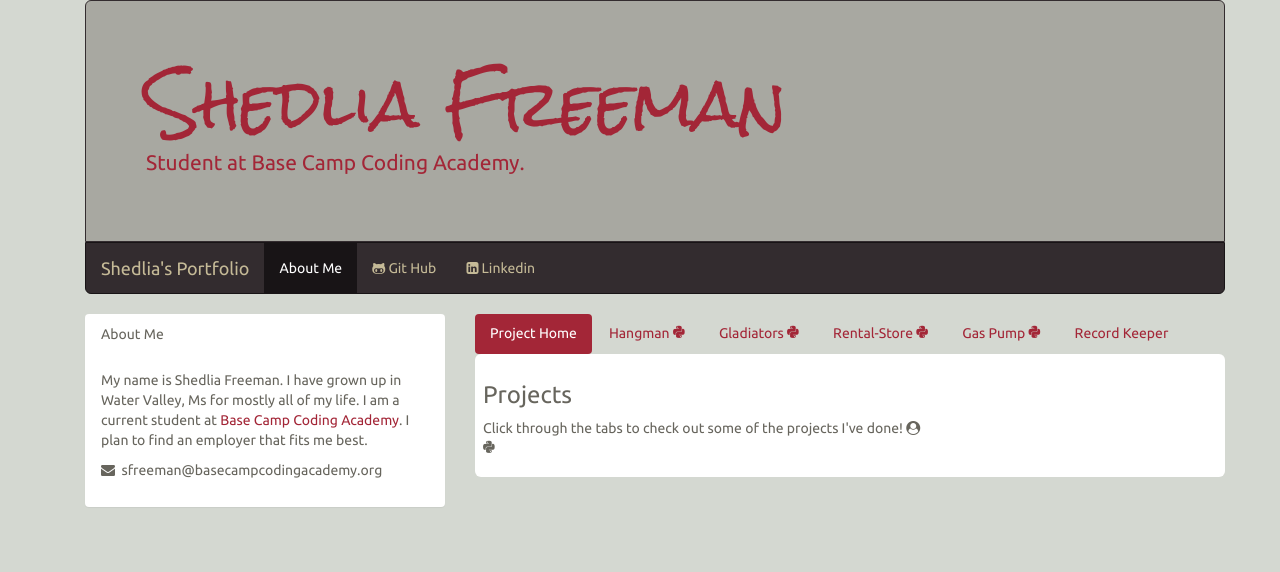
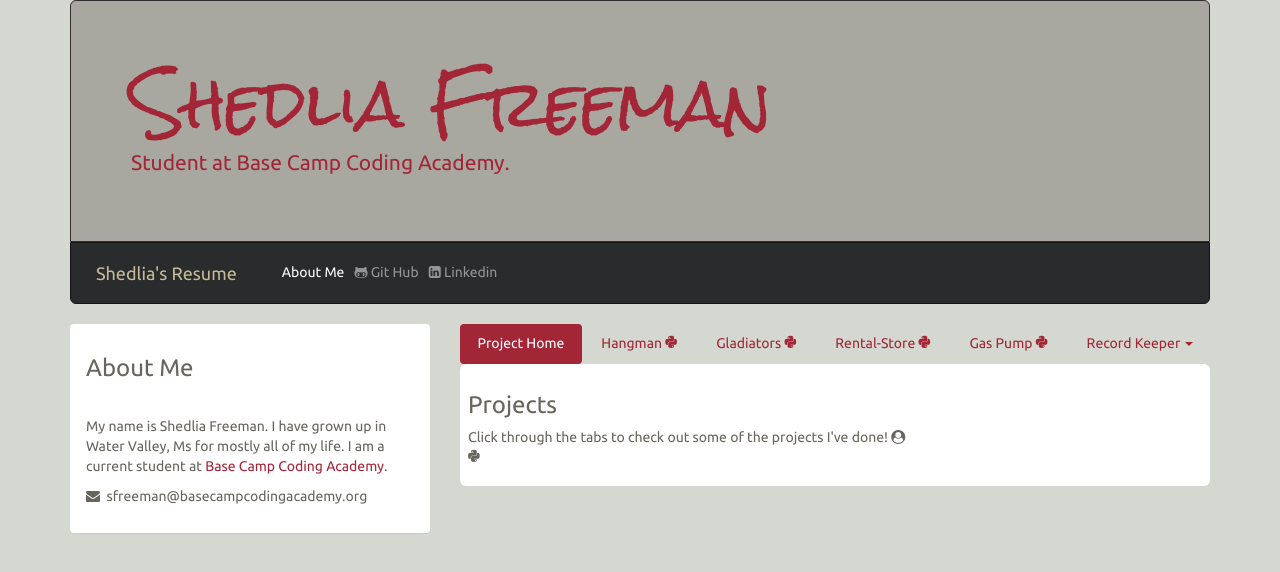
Before and after one commit to Sfreeman99/old-portfolio, a plain HTML site: page index.html in a window 1280 px wide. Drawn offline with nearby package versions, Linux system fonts and the light colour scheme; a script that the page names is missing.

Commit message:
Implemented bootstrap 3 and 4 views

```diff
--- a/index.html
+++ b/index.html
@@ -6,146 +6,225 @@
     <meta name="viewport" content="width=device-width, initial-scale=1.0">
     <meta http-equiv="X-UA-Compatible" content="ie=edge">
     <title>Shedlia's Portfolio</title>
-    <link rel="stylesheet" type="text/css" href="lavish.css">
     <!-- Bootstrap 4 Link starts here -->
-    <!-- <link rel="stylesheet" href="https://maxcdn.bootstrapcdn.com/bootstrap/4.0.0-alpha.6/css/bootstrap.min.css" integrity="sha384-rwoIResjU2yc3z8GV/NPeZWAv56rSmLldC3R/AZzGRnGxQQKnKkoFVhFQhNUwEyJ"
+    <link rel="stylesheet" href="https://maxcdn.bootstrapcdn.com/bootstrap/4.0.0-alpha.6/css/bootstrap.min.css" integrity="sha384-rwoIResjU2yc3z8GV/NPeZWAv56rSmLldC3R/AZzGRnGxQQKnKkoFVhFQhNUwEyJ"
         crossorigin="anonymous">
     <script src="https://code.jquery.com/jquery-3.1.1.slim.min.js" integrity="sha384-A7FZj7v+d/sdmMqp/nOQwliLvUsJfDHW+k9Omg/a/EheAdgtzNs3hpfag6Ed950n"
         crossorigin="anonymous"></script>
     <script src="https://cdnjs.cloudflare.com/ajax/libs/tether/1.4.0/js/tether.min.js" integrity="sha384-DztdAPBWPRXSA/3eYEEUWrWCy7G5KFbe8fFjk5JAIxUYHKkDx6Qin1DkWx51bBrb"
         crossorigin="anonymous"></script>
     <script src="https://maxcdn.bootstrapcdn.com/bootstrap/4.0.0-alpha.6/js/bootstrap.min.js" integrity="sha384-vBWWzlZJ8ea9aCX4pEW3rVHjgjt7zpkNpZk+02D9phzyeVkE+jo0ieGizqPLForn"
-        crossorigin="anonymous"></script> -->
-    <!-- Bootstrap 4 Links end here -->
-    <!--__________________________________________________________________________ -->
+        crossorigin="anonymous"></script>
+    <!-- Bootstrap 4 Links end here
+    <!--__________________________________________________________________________-->
     <!-- Bootstrap 3 links below this line -->
+    <!-- jQuery library -->
+    <!-- <script src="https://ajax.googleapis.com/ajax/libs/jquery/3.2.1/jquery.min.js"></script> -->
+    <!-- Latest compiled JavaScript -->
+    <!-- <script src="https://maxcdn.bootstrapcdn.com/bootstrap/3.3.7/js/bootstrap.min.js"></script> -->
+    <!-- End of Bootstrap 3 Links -->
     <link rel="stylesheet" href="https://maxcdn.bootstrapcdn.com/font-awesome/4.7.0/css/font-awesome.min.css">
-    <!-- jQuery library -->
-    <script src="https://ajax.googleapis.com/ajax/libs/jquery/3.2.1/jquery.min.js"></script>
-    <!-- Latest compiled JavaScript -->
-    <script src="https://maxcdn.bootstrapcdn.com/bootstrap/3.3.7/js/bootstrap.min.js"></script>
-    <!-- End of Bootstrap 3 Links -->
     <link rel="stylesheet" type="text/css" href="special_icons/font-mfizz.css">
     <link href="https://fonts.googleapis.com/css?family=Rock+Salt|Ubuntu" rel="stylesheet">
+    <link rel="stylesheet" type="text/css" href="lavish.css">
     <link rel="stylesheet" type="text/css" href="stylesheet.css">
 </head>
 
 <body>
-    <div class='container'>
-        <div class="container">
-            <div class="jumbotron">
-                <h1>Shedlia Freeman</h1>
-                <p>Student at Base Camp Coding Academy.</p>
+    <div class='container-fluid'>
+        <div class='container'>
+            <div class="jumbotron jumbotron-fluid" id="grad">
+                <h1 class="display-5">Shedlia Freeman</h1>
+                <p class='lead'>Student at Base Camp Coding Academy.</p>
             </div>
+            <!-- Bootstrap 4 NavBar -->
+            <nav class="navbar navbar-toggleable-md navbar-inverse bg-inverse">
+                <button class="navbar-toggler navbar-toggler-right" type="button" data-toggle="collapse" data-target="#navbarNavAltMarkup"
+                    aria-controls="navbarNavAltMarkup" aria-expanded="false" aria-label="Toggle navigation">
+                    <span class="navbar-toggler-icon"></span>
+                </button>
+                <a class="navbar-brand" href="https://docs.google.com/a/basecampcodingacademy.org/document/d/1_h_e7eS3UIjBmZ0pV1QCCs1349uV3nOvnCT-L-5sKA0/edit?usp=sharing"
+                    target="__blank">Shedlia's Resume</a>
+                <div class="collapse navbar-collapse" id="navbarNavAltMarkup">
+                    <div class="navbar-nav">
+                        <a class="nav-item nav-link active" href="index.html">About Me
+                            <span class="sr-only"></span>
+                        </a>
+                        <a class="nav-item nav-link" href="https://github.com/Sfreeman99" target='__blank'>
+                            <i class="fa fa-github-alt" aria-hidden="true"></i> Git Hub</a>
+                        <a class="nav-item nav-link" href="https://www.linkedin.com/in/shedlia-freeman-265609149/" target='__blank'>
+                            <i class="fa fa-linkedin-square" aria-hidden="true"></i> Linkedin</a>
+                    </div>
+                </div>
+            </nav>
+        </div>
+        <!-- Bootstrap 4 NavBar End -->
+        <!-- Bootstrap 3 NavBar -->
+        <!-- <div class='container'>
             <nav class="navbar navbar-inverse">
                 <div class="container-fluid">
                     <div class="navbar-header">
-                        <a class="navbar-brand" href="#">Shedlia's Portfolio</a>
+                        <a class="navbar-brand" href="https://docs.google.com/a/basecampcodingacademy.org/document/d/1_h_e7eS3UIjBmZ0pV1QCCs1349uV3nOvnCT-L-5sKA0/edit?usp=sharing"
+                            target="__blank">Shedlia's Resume</a>
                     </div>
                     <ul class="nav navbar-nav">
-                        <li class="active"><a href="index.html">About Me</a></li>
-                        <li><a href="https://github.com/Sfreeman99" target='__blank'><i class="fa fa-github-alt" aria-hidden="true"></i> Git Hub</a></li>
-                        <li><a href="https://www.linkedin.com/in/shedlia-freeman-265609149/" target='__blank'><i class="fa fa-linkedin-square" aria-hidden="true"></i> Linkedin</a></li>
-                    </ul>
-                </div>
-            </nav>
+            <li class="active">
+                <a href="index.html">About Me</a>
+            </li>
+            <li>
+                <a href="https://github.com/Sfreeman99" target='__blank'>
+                    <i class="fa fa-github-alt" aria-hidden="true"></i> Git Hub</a>
+            </li>
+            <li>
+                <a href="https://www.linkedin.com/in/shedlia-freeman-265609149/" target='__blank'>
+                    <i class="fa fa-linkedin-square" aria-hidden="true"></i> Linkedin</a>
+            </li>
+            </ul>
+        </div>
+        </nav> -->
+        <!-- BootStrap 3 NavBar end -->
+        <div class='container'>
             <div class="row">
-                <div class="col-lg-4">
+                <div class="col-xl-4 col-lg-4 col-md-auto col-sm-auto">
                     <div class="panel">
-                        <div class="panel-heading">About Me</div>
+                        <div class="panel-heading">
+                            <h3>About Me</h3>
+                        </div>
                         <div class="panel-body">
                             <p>My name is Shedlia Freeman. I have grown up in Water Valley, Ms for mostly all of my life. I
                                 am a current student at
                                 <a href='http://www.basecampcodingacademy.org' target="__blank">Base Camp Coding Academy</a>.
-                                I plan to find an employer that fits me best.
                             </p>
-                            <p>
+                            <p id='p1'>
                                 <i class="fa fa-envelope" aria-hidden="true"></i>&nbsp;&nbsp;sfreeman@basecampcodingacademy.org
                             </p>
 
                         </div>
                     </div>
                 </div>
-                <div class="col-lg-8">
-                    <ul class="nav nav-pills">
-                        <li class="active"><a data-toggle="pill" href="#home">Project Home</a></li>
-                        <li><a data-toggle="pill" href="#menu1">Hangman&nbsp;<i class="icon-python"></i></a></li>
-                        <li><a data-toggle="pill" href="#menu2">Gladiators&nbsp;<i class="icon-python"></i></a></li>
-                        <li><a data-toggle="pill" href="#menu3">Rental-Store&nbsp;<i class="icon-python"></i></a></li>
-                        <li><a data-toggle="pill" href="#menu4">Gas Pump&nbsp;<i class="icon-python"></i></a></li>
+                <div class="col-xl-8 col-lg-8 col-md-auto col-sm-auto">
+                    <ul class="nav nav-pills nav-fill">
+                        <li class="nav-item active">
+                            <a data-toggle="pill" href="#home">Project Home</a>
+                        </li>
+                        <li class='nav-item'>
+                            <a data-toggle="pill" class='nav-link' href="#menu1">Hangman
+                                <i class="icon-python"></i>
+                            </a>
+                        </li>
+                        <li class='nav-item'>
+                            <a data-toggle="pill" class='nav-link' href="#menu2">Gladiators
+                                <i class="icon-python"></i>
+                            </a>
+                        </li>
+                        <li class='nav-item'>
+                            <a data-toggle="pill" class='nav-link' href="#menu3">Rental-Store
+                                <i class="icon-python"></i>
+                            </a>
+                        </li>
+                        <li class='nav-item'>
+                            <a data-toggle="pill" class='nav-link' href="#menu4">Gas Pump
+                                <i class="icon-python"></i>
+                            </a>
+                        </li>
                         <!-- <li><a data-toggle="pill" href="#menu5">Record Keeper</a></li> -->
-                        <li class="dropdown">
+                        <li class="nav-item dropdown">
                             <a class="nav-link dropdown-toggle" data-toggle="dropdown" href="#" role="button" aria-haspopup="true" aria-expanded="false">Record Keeper</a>
                             <div class="dropdown-menu">
-                                <a data-toggle="pill" class="dropdown-item" href="#menu5">CommandLine&nbsp;<i class="icon-python"></i></a>
+                                <a data-toggle="pill" class="dropdown-item" href="#menu5">CommandLine&nbsp;
+                                    <i class="icon-python"></i>
+                                </a>
                                 <div class="dropdown-divider"></div>
-                                <a data-toggle='pill' class="dropdown-item" href="#menu6">Flask&nbsp;<i class="icon-html5"></i></a>
+                                <a data-toggle="pill" class="dropdown-item" href="#menu6">Flask&nbsp;
+                                    <i class="icon-html5"></i>
+                                </a>
                             </div>
+                        </li>
                     </ul>
-
                     <div class="tab-content">
                         <div id="home" class="tab-pane fade in active">
                             <div class="portfolio-text">
                                 <h3>Projects</h3>
                                 <p>Click through the tabs to check out some of the projects I've done!
-                                    <i class="fa fa-user-circle" aria-hidden="true"></i><br>
+                                    <i class="fa fa-user-circle" aria-hidden="true"></i>
+                                    <br>
                                     <i class="icon-python"></i>
                                 </p>
                             </div>
                         </div>
                         <div id="menu1" class="tab-pane fade">
                             <div class="portfolio-text">
-                                <h3>Hangman </h3>
+                                <h3>Hangman&nbsp;&nbsp;
+                                    <i class="icon-python"></i>
+                                </h3>
                                 <p>Hangman is a game where you keep guessing letters until you either solve the puzzle and win,
-                                    or you lose by using all you tries.<a href='https://github.com/Sfreeman99/Hangman'> Click here </a>to
-                                    check it out!
+                                    or you lose by using all you tries.
+                                    <a href='https://github.com/Sfreeman99/Hangman'>
+                                        Click here </a>to check it out!
                                 </p>
                             </div>
                         </div>
                         <div id="menu2" class="tab-pane fade">
                             <div class="portfolio-text">
-                                <h3>Gladiators</h3>
+                                <h3>Gladiators&nbsp;&nbsp;
+                                    <i class="icon-python"></i>
+                                </h3>
                                 <p>The objective behind the Gladiators Game was to make a game that had two enemies fight each
-                                    other until one died. I made two versions of this game which was in <a href='https://github.com/Sfreeman99/Gladiators_Classes'
-                                        target='__blank'>Classes</a> and <a href='https://github.com/Sfreeman99/Gladiators_Dictionaries_Version'
-                                        target='__blank'>Dictionaries</a>.</p>
+                                    other until one died. I made two versions of this game which was in
+                                    <a href='https://github.com/Sfreeman99/Gladiators_Classes' target='__blank'>Classes</a> and
+                                    <a href='https://github.com/Sfreeman99/Gladiators_Dictionaries_Version' target='__blank'>Dictionaries</a>.</p>
                             </div>
                         </div>
                         <div id="menu3" class="tab-pane fade">
                             <div class="portfolio-text">
-                                <h3>Rental-Store</h3>
+                                <h3>Rental-Store&nbsp;&nbsp;
+                                    <i class="icon-python"></i>
+                                </h3>
                                 <p>Our class had to work on the scenario of working with a rental agency to build a user friendly
                                     command line interface Python application to manage the sales, inventory, and revenue
                                     for the company. We all had to work on this project by ourselves and come up with our
                                     own solution to the problem. Also, no project could be exactly similar so that meant
                                     we could not copy our classmates work and use it in our own which was the most difficult
-                                    part for the class in my opinion. <a href='https://github.com/Sfreeman99/Rental_Store'
-                                        target='__blank'>Click Here</a>.
+                                    part for the class in my opinion.
+                                    <a href='https://github.com/Sfreeman99/Rental_Store' target='__blank'>Click Here</a>.
                                 </p>
                             </div>
                         </div>
                         <div id="menu4" class="tab-pane fade">
                             <div class="portfolio-text">
-                                <h3>Gas Pump</h3>
+                                <h3>Gas Pump&nbsp;&nbsp;
+                                    <i class="icon-python"></i>
+                                </h3>
                                 <p>This application was made to utilize what we learned using list. I made this application
-                                    4 weeks in learning python. <a href='https://github.com/Sfreeman99/Gas-Pump' target='__blank'>Click Here</a></p>
+                                    4 weeks in learning python.
+                                    <a href='https://github.com/Sfreeman99/Gas-Pump' target='__blank'>Click Here</a>
+                                </p>
                             </div>
                         </div>
                         <div id="menu5" class="tab-pane fade">
                             <div class="portfolio-text">
-                                <h3>CommandLine Record Keeper</h3>
+                                <h3>CommandLine Record Keeper&nbsp;&nbsp;
+                                    <i class="icon-python"></i>
+                                </h3>
                                 <p>An application that is written in python that allows the user to keep track of his or her
-                                    records. Contributers to this project was <a href='http://josmith18.github.io' target='__blank'>Jo'Tavious Smith</a>.
-                                    To see the code <a href='https://github.com/Sfreeman99/Python-Record-Keeper' target='__blank'>Click Here</a></p>
+                                    records. Contributers to this project was
+                                    <a href='http://josmith18.github.io' target='__blank'>Jo'Tavious Smith</a>. To see the code
+                                    <a href='https://github.com/Sfreeman99/Python-Record-Keeper' target='__blank'>Click Here</a>
+                                </p>
 
                             </div>
                         </div>
                         <div id="menu6" class="tab-pane fade">
                             <div class="portfolio-text">
-                                <h3>Flask Recorder Keeper</h3>
+                                <h3>Flask Recorder Keeper&nbsp;&nbsp;
+                                    <i class="icon-html5"></i>
+                                </h3>
                                 <p>This application was made because of the limitations of the CommandLine Record Keeper. The
                                     CommandLine Record Keeper could only be used on my computer specifically. The Flask Record
-                                    Keeper was made so that you can use the CommandLine Record Keeper online.</p>
+                                    Keeper was made so that you can use the CommandLine Record Keeper online. To see the
+                                    web project
+                                    <a href='http://sfreeman99.pythonanywhere.com' target='__blank'>Click Here</a>.
+                                </p>
 
                             </div>
                         </div>
@@ -154,6 +233,9 @@
             </div>
         </div>
     </div>
+    </div>
+
 </body>
+<script src="javascript.js"></script>
 
 </html>
```
